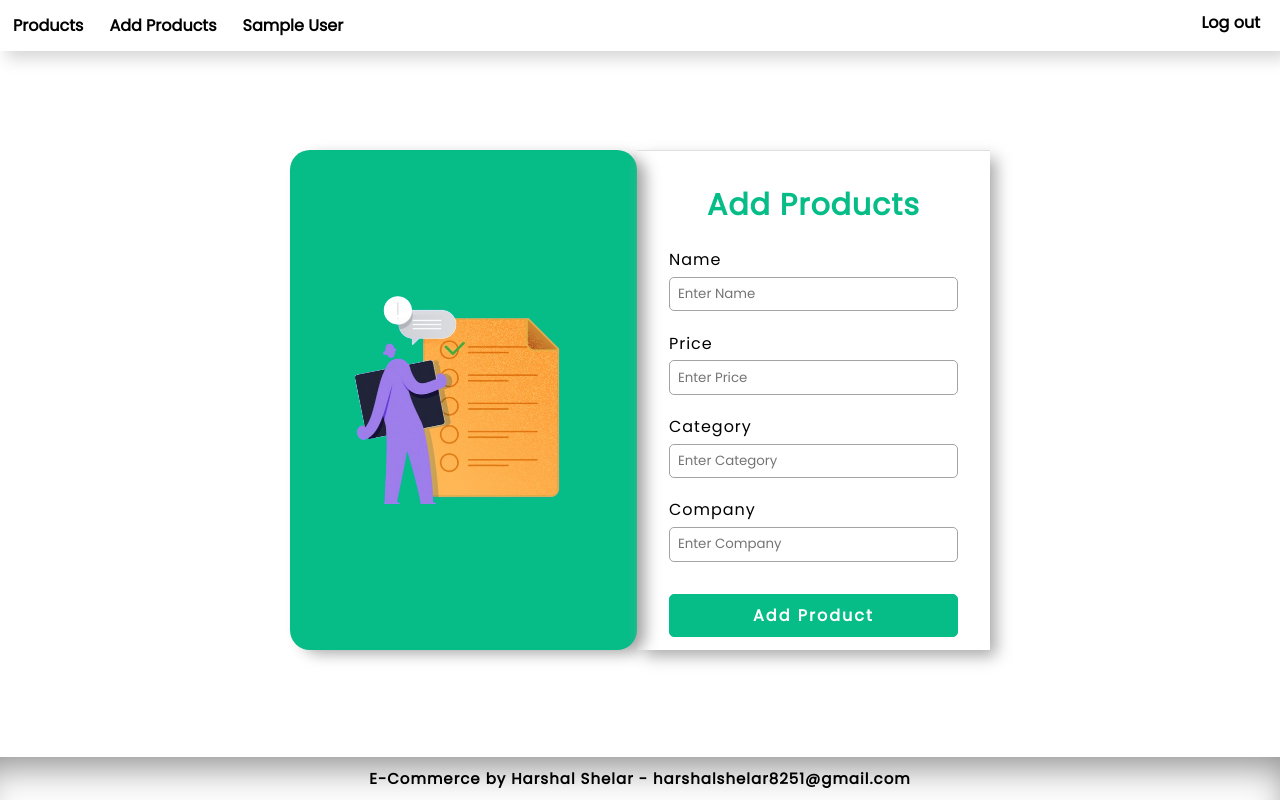
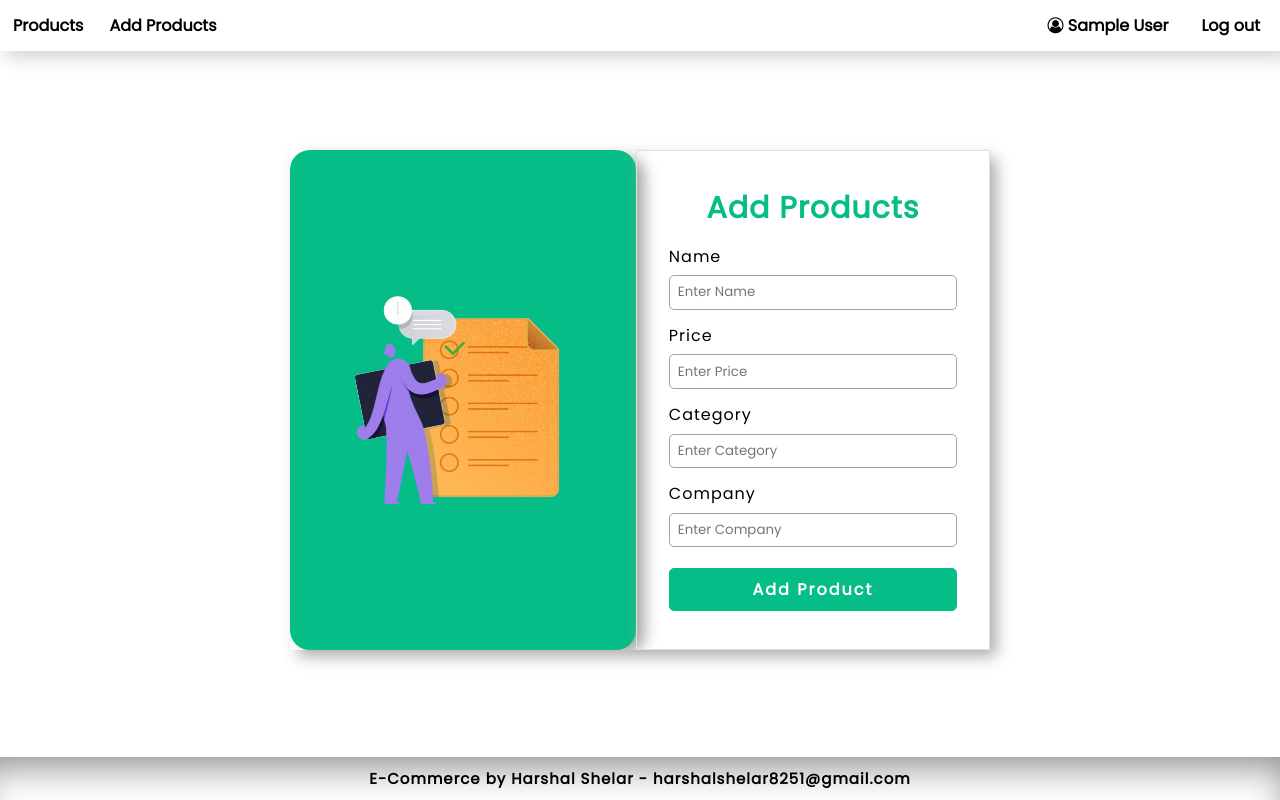
Before and after one commit to Harshal-Shelar/MERN-E-Com-FrontEnd, a React (Create React App) app: page /addProducts in a window 1280 px wide. Built offline with nearby package versions, Linux system fonts and the light colour scheme; sample sign-in values are in the browser's storage.

Commit message:
error and form validation in add product and edit product

```diff
--- a/public/index.html
+++ b/public/index.html
@@ -13,6 +13,7 @@
       user's mobile device or desktop. See https://developers.google.com/web/fundamentals/web-app-manifest/
     -->
   <link rel="manifest" href="%PUBLIC_URL%/manifest.json" />
+  <link rel="stylesheet" href="https://cdnjs.cloudflare.com/ajax/libs/font-awesome/4.7.0/css/font-awesome.min.css">
   <link rel="preconnect" href="https://fonts.googleapis.com">
   <link rel="preconnect" href="https://fonts.gstatic.com" crossorigin>
   <link href="https://fonts.googleapis.com/css2?family=Poppins&display=swap" rel="stylesheet">
--- a/src/Components/AddProduct/AddProducts.css
+++ b/src/Components/AddProduct/AddProducts.css
@@ -6,15 +6,18 @@
     min-width: 700px;
     width: 700px;
     min-height: 500px;
-    height: 500px;
+    height: fit-content;
     display: flex;
+    overflow: auto;
+    box-shadow: 7px 7px 15px -1px rgb(169, 169, 169);
+
 }
-.mainForm{
+.addForm{
     display: grid;
     width: 50%;
     padding: 2rem;
     align-items: center;
-    border-top: 1px solid rgb(224, 224, 224);
+    border: 1px solid rgb(224, 224, 224);
     box-shadow: 7px 7px 15px -1px rgb(169, 169, 169);
 }
 .addProductImg{
@@ -41,12 +44,15 @@
 }
 
 .addFormMain .addFormLabel{
-    margin: 1.2rem 0 0.3rem;
+    margin: 0.5rem 0 0.1rem;
     font-weight: 500;
     color: black;
     letter-spacing: 1px;
 }
-
+.errorMsg{
+    color: red;
+    font-size: 13px;
+}
 .addFormMain input{
     height: 1.9rem;
     padding-left: 0.5rem;
--- a/src/Components/AddProduct/AddProducts.jsx
+++ b/src/Components/AddProduct/AddProducts.jsx
@@ -8,11 +8,15 @@ const AddProducts = () => {
   const [price, setPrice] = useState('');
   const [category, setCategory] = useState('');
   const [company, setConpany] = useState('');
+  const [error, setError] = useState(false);
 
   const addProduct = async () => {
+    if(!name || !price || !category || !company){
+      setError(true);
+    }
     const userId = JSON.parse(localStorage.getItem('user'))._id;
 
-    let result = await fetch("http://localhost:5000/addProducts", {
+    let result = await fetch("http://localhost:5000/add-product", {
       method: "post",
       body: JSON.stringify({ name, price, category, company, userId }),
       headers: {
@@ -27,16 +31,25 @@ const AddProducts = () => {
       <div className='addProductImg'>
         <img className='imgAddProduct' src={addProductBack} alt="" />
       </div>
-      <div className='mainForm'>
+      <div className='addForm'>
         <h1 className='addProductHeading'>Add Products</h1>
+
         <label className='addFormLabel'>Name</label>
         <input type="text" placeholder='Enter Name' onChange={(e) => setName(e.target.value)} />
+        { error && !name && <span className='errorMsg'>Name is Required</span> }
+
         <label className='addFormLabel'>Price</label>
         <input type="text" placeholder='Enter Price' onChange={(e) => setPrice(e.target.value)} />
+        { error && !price && <span className='errorMsg'>Price is Required</span> }
+
         <label className='addFormLabel'>Category</label>
         <input type="text" placeholder='Enter Category' onChange={(e) => setCategory(e.target.value)} />
+        { error && !category && <span className='errorMsg'>Category is Required</span> }
+
         <label className='addFormLabel'>Company</label>
         <input type="text" placeholder='Enter Company' onChange={(e) => setConpany(e.target.value)} />
+        { error && !company && <span className='errorMsg'>Company is Required</span> }
+
         <button className='submitBtn' onClick={addProduct}>Add Product</button>
       </div>
     </div>
--- a/src/Components/Nav/Nav.css
+++ b/src/Components/Nav/Nav.css
@@ -21,10 +21,13 @@
     color: black;
     text-decoration: none;
 }
+.loginLogout{
+    display: flex;
+    align-items: center;
+}
 .loginLogout li{
     list-style: none;
     align-items: center;
-    margin-top: 10px;
 }
 .loginLogout li a{
     text-decoration: none;
--- a/src/Components/Nav/Nav.jsx
+++ b/src/Components/Nav/Nav.jsx
@@ -21,9 +21,9 @@ const Nav = () => {
             <div className="all-li">
               <li className='nav-li'><Link to="/">Products</Link></li>
               <li className='nav-li'><Link to="/addProducts">Add Products</Link></li>
-              <li className='nav-li'><Link to="/profile">{JSON.parse(auth).name}</Link></li>
             </div>
             <div className='loginLogout'>
+              <li className='nav-li'><Link to="/profile"> <i class="fa fa-user-circle-o"></i> {JSON.parse(auth).name}</Link></li>
               <li><Link to='/signUp' onClick={logout}>Log out</Link></li>
             </div>
           </ul>
--- a/src/Components/UpdateProduct/UpdateProduct.css
+++ b/src/Components/UpdateProduct/UpdateProduct.css
@@ -1,4 +1,4 @@
-.addFormMain{
+.updateFormMain{
     top: 50%;
     left: 50%;
     transform: translate(-50%, -50%);
@@ -6,7 +6,7 @@
     min-width: 700px;
     width: 700px;
     min-height: 500px;
-    height: 500px;
+    height: fit-content;
     display: flex;
 }
 .mainForm{
@@ -16,6 +16,10 @@
     align-items: center;
     border-top: 1px solid rgb(224, 224, 224);
     box-shadow: 7px 7px 15px -1px rgb(169, 169, 169);
+}
+.errorMsg{
+    color: red;
+    font-size: 13px;
 }
 .image{
     width: 50%;
@@ -31,7 +35,7 @@
     position: relative;
     transform: translate(-9%, -50%);
 }
-.addFormMain .addProductHeading{
+.updateFormMain .addProductHeading{
     text-align: center;
     margin: 0px 0;
     color: rgb(7, 189, 135);
@@ -40,14 +44,14 @@
     font-weight: 600;
 }
 
-.addFormMain .addFormLabel{
-    margin: 1.2rem 0 0.3rem;
+.updateFormMain .addFormLabel{
+    margin: 1rem 0 0.1rem;
     font-weight: 500;
     color: black;
     letter-spacing: 1px;
 }
 
-.addFormMain input{
+.updateFormMain input{
     height: 1.9rem;
     padding-left: 0.5rem;
     border-radius: 5px;
@@ -55,7 +59,7 @@
     outline: none;
 }
 .submitBtn{
-    margin: 2rem 0 0.2rem;
+    margin: 1rem 0 0.2rem;
     padding: 0.5rem 0;
     background-color: rgb(7, 189, 135);
     border: 1px solid rgb(7, 189, 135);
--- a/src/Components/UpdateProduct/UpdateProduct.jsx
+++ b/src/Components/UpdateProduct/UpdateProduct.jsx
@@ -7,11 +7,16 @@ const UpdateProduct = () => {
     const [price, setPrice] = useState('');
     const [category, setCategory] = useState('');
     const [company, setConpany] = useState('');
+    const [error, setError] = useState(false);
 
     const addProduct = async () => {
         const userId = JSON.parse(localStorage.getItem('user'))._id;
 
-        let result = await fetch("http://localhost:5000/addProducts", {
+        if(!name || !price || !category || !company){
+            setError(true);
+          }
+
+        let result = await fetch("http://localhost:5000/add-product", {
             method: "post",
             body: JSON.stringify({ name, price, category, company, userId }),
             headers: {
@@ -20,8 +25,9 @@ const UpdateProduct = () => {
         });
         result = await result.json();
     }
+
     return (
-        <div className='addFormMain'>
+        <div className='updateFormMain'>
             <div className='image'>
                 <img src={updateProductBack} alt="" />
             </div>
@@ -29,12 +35,20 @@ const UpdateProduct = () => {
                 <h1 className='addProductHeading'>Product Details</h1>
                 <label className='addFormLabel'>Name</label>
                 <input type="text" placeholder='Enter Name' onChange={(e) => setName(e.target.value)} />
+                { error && !name && <span className='errorMsg'>Name is Required</span> }
+
                 <label className='addFormLabel'>Price</label>
                 <input type="text" placeholder='Enter Price' onChange={(e) => setPrice(e.target.value)} />
+                { error && !price && <span className='errorMsg'>Price is Required</span> }
+
                 <label className='addFormLabel'>Category</label>
                 <input type="text" placeholder='Enter Category' onChange={(e) => setCategory(e.target.value)} />
+                { error && !category && <span className='errorMsg'>Category is Required</span> }
+
                 <label className='addFormLabel'>Company</label>
                 <input type="text" placeholder='Enter Company' onChange={(e) => setConpany(e.target.value)} />
+                { error && !company && <span className='errorMsg'>Company is Required</span> }
+
                 <button className='submitBtn' onClick={addProduct}>Update Product</button>
             </div>
         </div>
```
